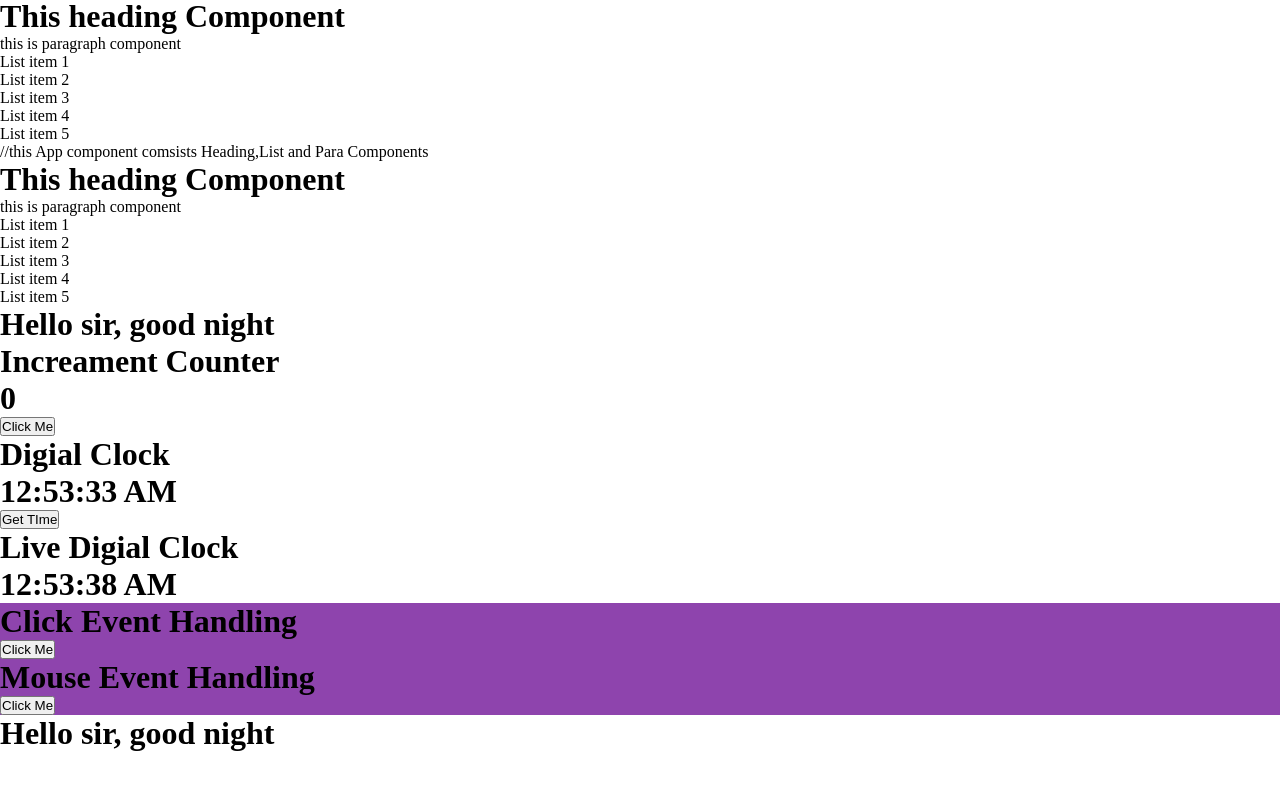
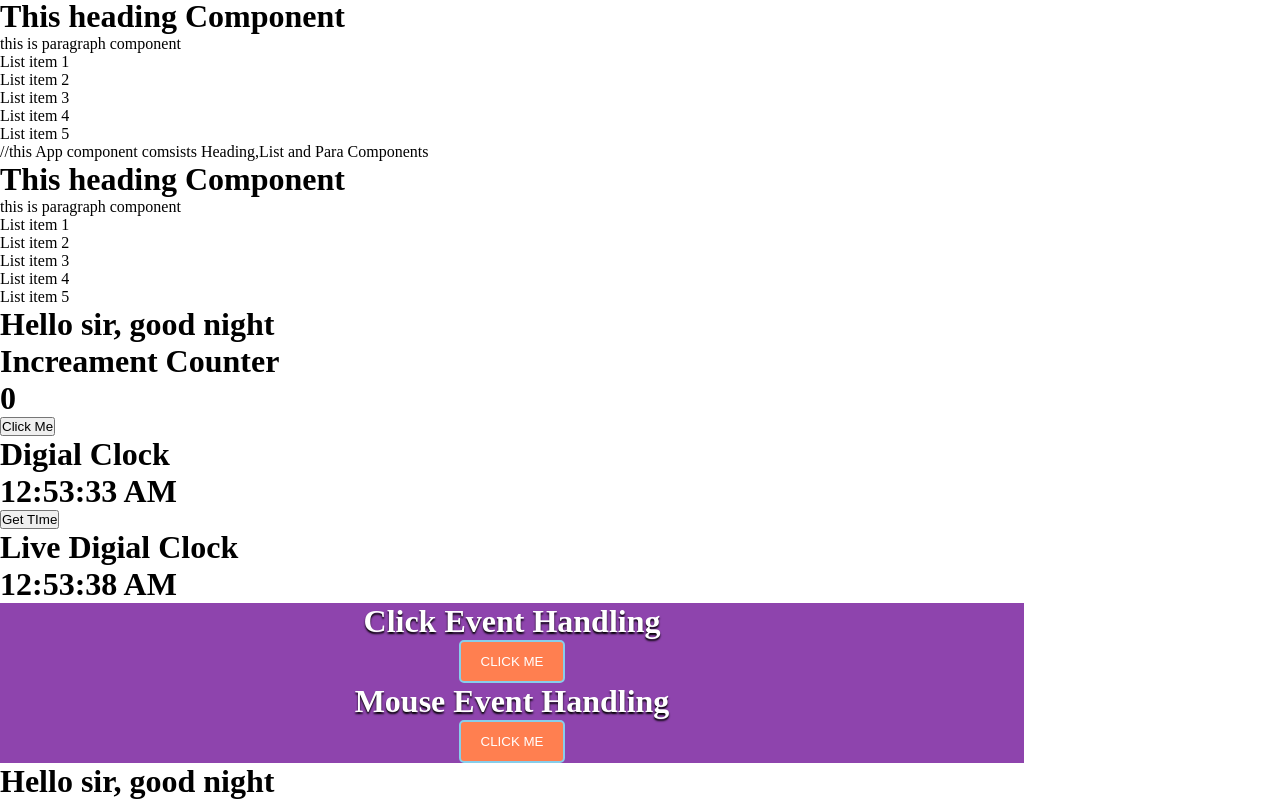
Before and after one commit to sushilv3/reactPrac, a React (Create React App) app: page / in a window 1280 px wide. Shown: the part 761-1561 px from the top of the page. Before the commit the page ends 1513 px from the top, so only its background shows below. Built offline with nearby package versions, Linux system fonts and the light colour scheme.

Commit message:
updated style

```diff
--- a/src/index.css
+++ b/src/index.css
@@ -25,3 +25,28 @@ code {
   font-family: 'Architects Daughter', cursive;
 
 }
+.event{
+  width: 80%;
+  background-color: blueviolet;
+  display: flex;
+  flex-direction: column;
+  justify-content: center;
+  align-items: center;
+}
+
+.event_heading{
+color: white;
+background: transparent;
+text-shadow: 0 2px 2px black;
+}
+
+.event_btn{
+  padding:  12px 20px;
+  background: coral;
+  color: white;
+  border: 2px solid skyblue;
+  outline: none;
+  border-radius: 5px;
+  text-transform: uppercase;
+  cursor: pointer;
+}
```
